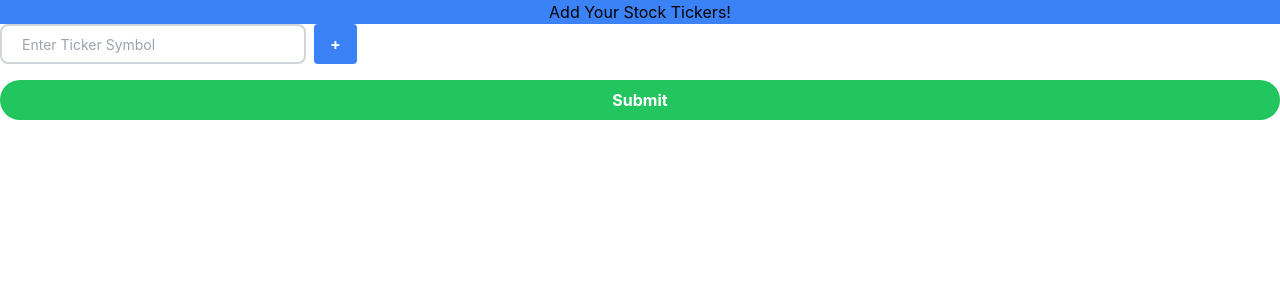
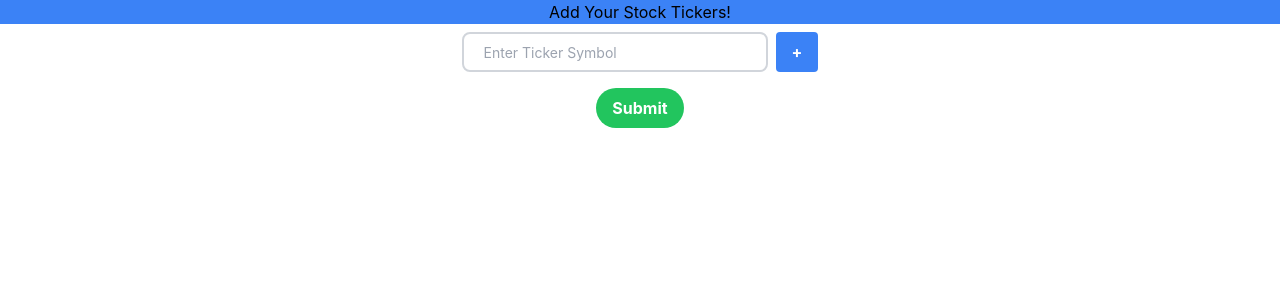
Before and after one commit to Skanda-Nagaraja/HACK24, a React (Create React App) app in the folder hack24/: page / in a window 1280 px wide. Shown: the top 300 px of the page. Built offline with nearby package versions, Linux system fonts and the light colour scheme; no server answers.

Commit message:
modified tailwind classes

```diff
--- a/hack24/src/components/form/AdditionForm.jsx
+++ b/hack24/src/components/form/AdditionForm.jsx
@@ -28,11 +28,12 @@ const AdditionForm = () => {
   };
 
   return (
+
     <div className="fullAdditionPage">
-      <h1 className="bg-blue-500">Add Your Stock Tickers!</h1>
-      <form onSubmit={handleSubmit} className="space-y-4">
+      <h2 className="bg-blue-500">Add Your Stock Tickers!</h2>
+      <form onSubmit={handleSubmit} className="space-y-4 pt-2">
         {tickers.map((ticker, index) => (
-          <div key={index} className="flex items-center">
+          <div key={index} className="flex items-center justify-center">
             <input
               type="text"
               value={ticker.toUpperCase()} // Converts input to uppercase
@@ -53,7 +54,7 @@ const AdditionForm = () => {
         ))}
         <button
           type="submit"
-          className="rounded-full bg-green-500 hover:bg-green-700 text-white font-bold py-2 px-4 rounded w-full"
+          className="rounded-full bg-green-500 hover:bg-green-700 text-white font-bold py-2 px-4 rounded "
         >
           <Link to="/dataDisplay">Submit</Link>
         </button>
```
